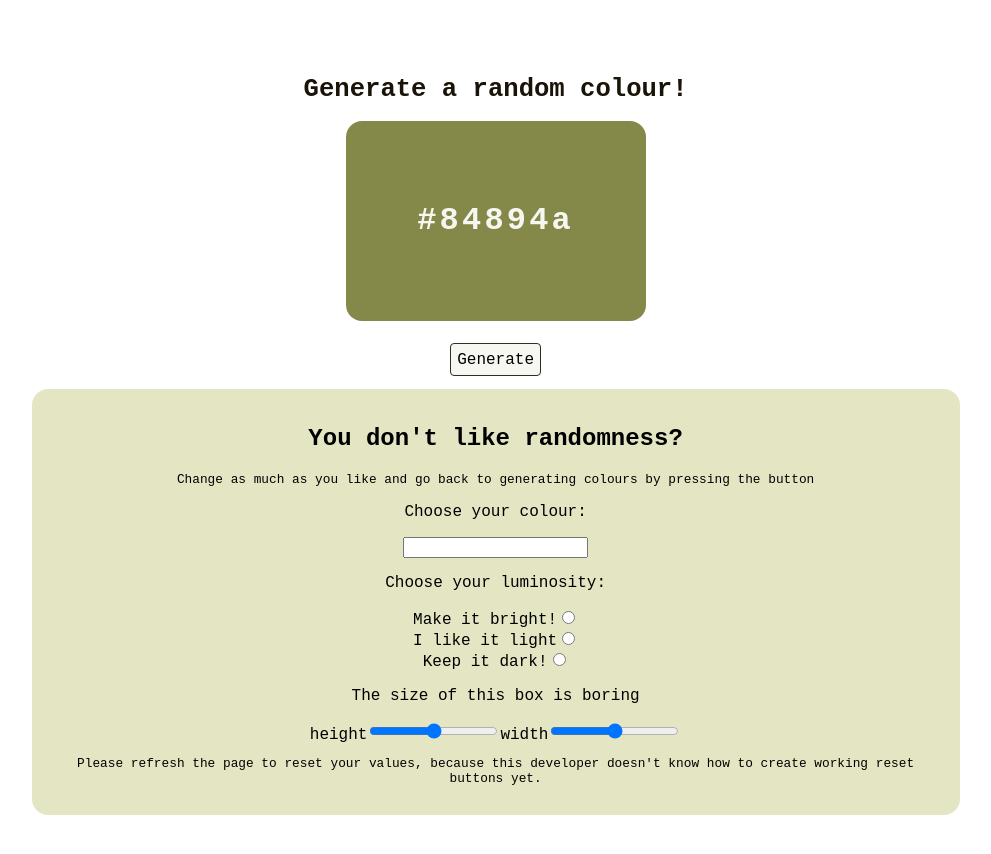
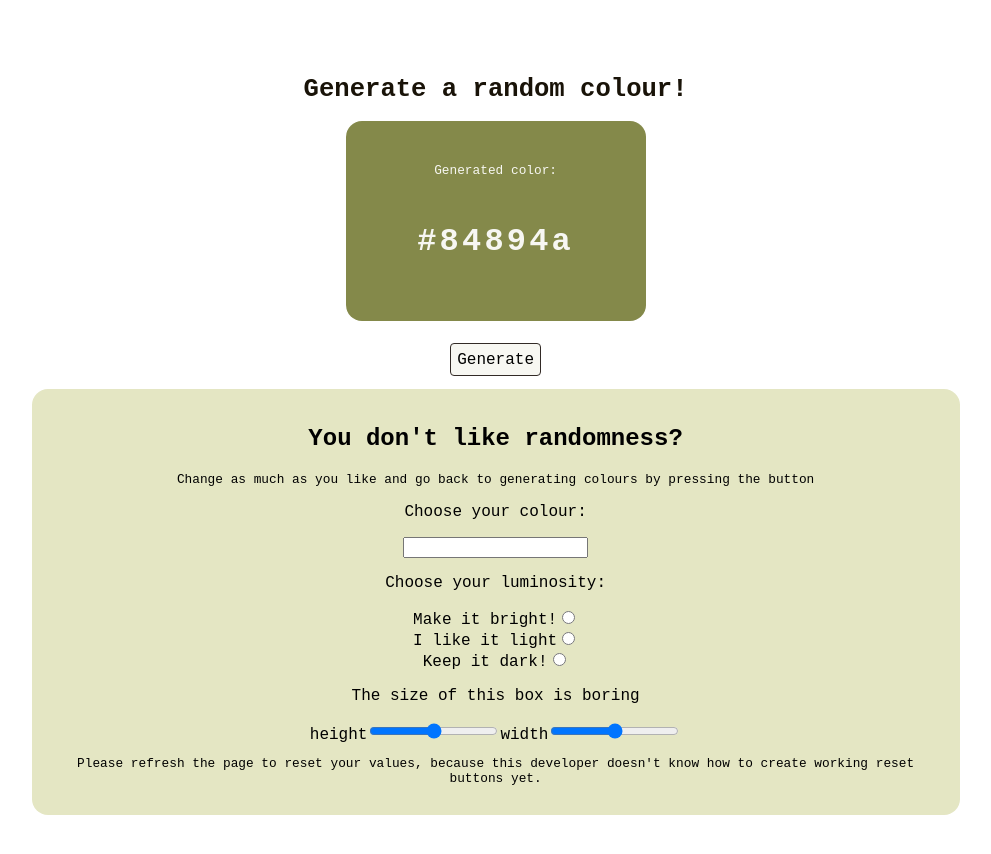
Before and after one commit to mvc24/react-random-color-generator, a React app: page / in a window 1280 px wide. Shown: the top 854 px of the page, without its empty margins (162-1153 px from the left). Built offline with nearby package versions, Linux system fonts and the light colour scheme; the HTML template or start-up script is replaced by a standard one; a web font is replaced by a local one.

Commit message:
Make changes for drone

```diff
--- a/src/App.js
+++ b/src/App.js
@@ -39,9 +39,7 @@ export default function App() {
         height={boxHeight}
         color={fontColor}
         outline={generatedColor}
-      >
-        {generatedColor}
-      </ColorDiv>
+      />
       <Button
         onClick={() => {
           setGeneratedColor(
--- a/src/Components.js
+++ b/src/Components.js
@@ -13,12 +13,15 @@ export default function ColorDiv(props) {
         color: props.color,
         margin: 'auto',
         display: 'flex',
+        flexDirection: 'column',
         alignItems: 'center',
         justifyContent: 'center',
         marginBottom: '0.6em',
       }}
     >
-      <span className="colorName">{props.bgColor}</span>
+      <p className="descriptionText">Generated color:</p>
+      <break />
+      <p className="colorName"> {props.bgColor}</p>
     </div>
   );
 }
--- a/src/index.css
+++ b/src/index.css
@@ -8,8 +8,17 @@ body {
   font-size: 2rem;
   font-weight: 900;
   letter-spacing: 0.2rem;
+  padding-bottom: 2rem;
 }
 
 .instructions {
   font-size: 0.8rem;
 }
+.descriptionText {
+  font-size: 0.8rem;
+  padding-top: 2rem;
+}
+.break {
+  flex-basis: 100%;
+  height: 0;
+}
```
